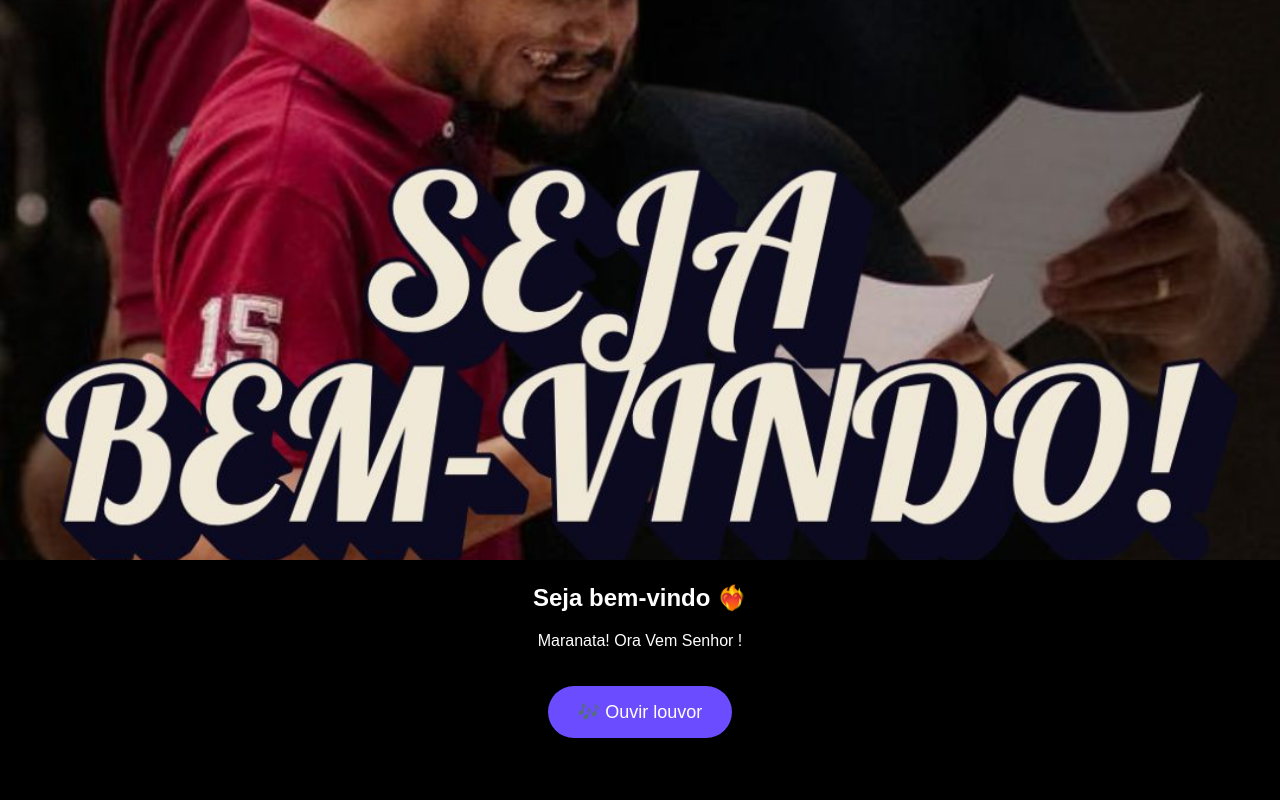
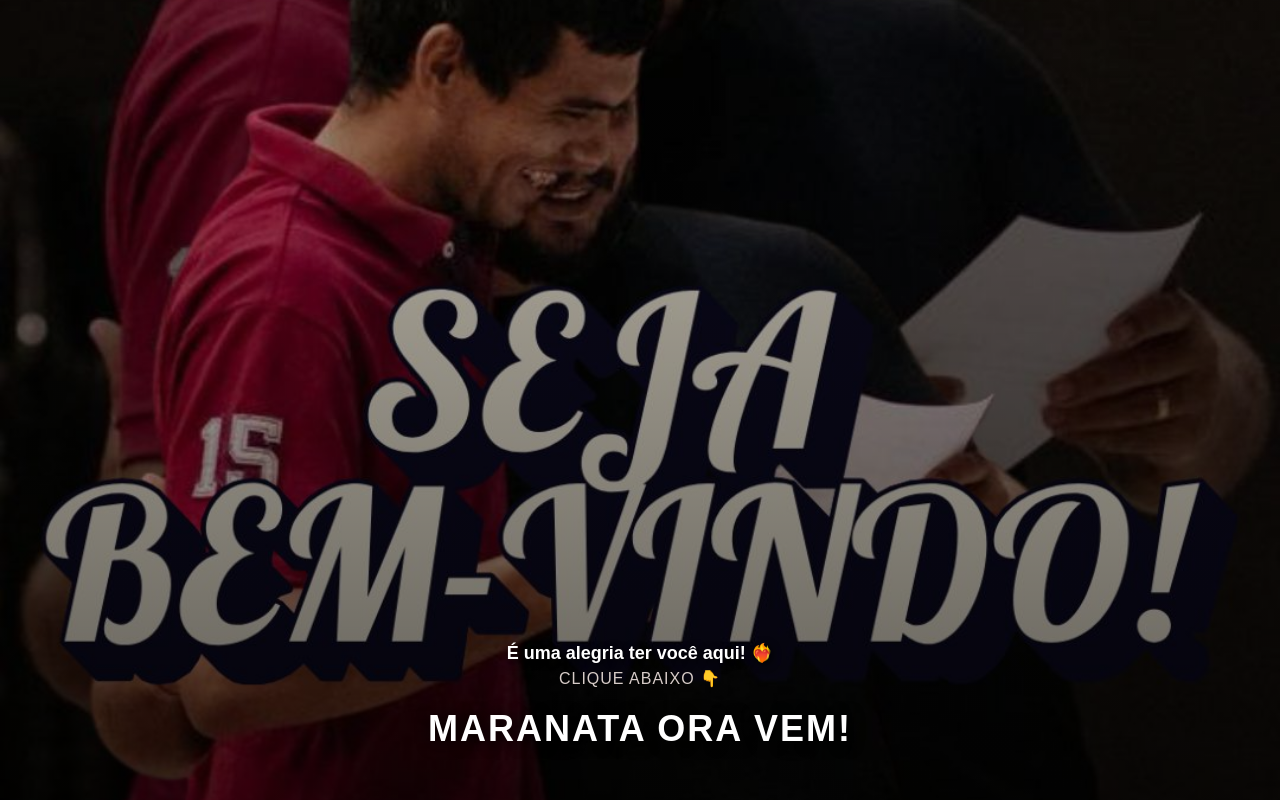
Before and after one commit to lemosx00/site, a plain HTML site: page index.html/index.html in a window 1280 px wide. Drawn offline with Linux system fonts and the light colour scheme.

Commit message:
Update index.html

```diff
--- a/index.html/index.html
+++ b/index.html/index.html
@@ -2,46 +2,98 @@
 <html lang="pt-BR">
 <head>
     <meta charset="UTF-8">
+    <meta name="viewport" content="width=device-width, initial-scale=1.0">
     <title>Família Maranata</title>
     <style>
-        body {
+        body, html {
             margin: 0;
-            background: #000;
+            padding: 0;
+            height: 100%;
+            width: 100%;
+            font-family: Arial, sans-serif;
+            overflow: hidden;
+        }
+
+        /* Container com a imagem em tela cheia */
+        .background-container {
+            background-image: linear-gradient(rgba(0, 0, 0, 0.2), rgba(0, 0, 0, 0.6)), url('MARANATA.jpg');
+            background-size: cover;
+            background-position: center;
+            height: 100vh;
+            display: flex;
+            justify-content: center;
+            align-items: flex-end;
+        }
+
+        .content-group {
+            display: flex;
+            flex-direction: column;
+            align-items: center;
+            margin-bottom: 40px; /* Espaço do rodapé */
+            width: 100%;
+        }
+
+        .welcome-text {
             color: white;
-            font-family: Arial, sans-serif;
+            font-size: 18px;
+            font-weight: bold;
+            margin-bottom: 5px;
+            text-shadow: 2px 2px 8px rgba(0, 0, 0, 0.9);
             text-align: center;
         }
 
-        img {
-            width: 100%;
-            max-height: 70vh;
-            object-fit: cover;
+        /* Indicador: Clique abaixo + Seta */
+        .click-indicator {
+            color: #D7CCC8; /* Tom marrom bem clarinho para destaque sutil */
+            font-size: 16px;
+            margin-bottom: 10px;
+            text-transform: uppercase;
+            letter-spacing: 1px;
+            animation: bounce 2s infinite; /* Efeito de pular suave */
         }
 
-        button {
-            margin-top: 20px;
-            padding: 15px 30px;
-            font-size: 18px;
-            background: #6c4cff;
+        /* Texto principal clicável */
+        .btn-maranata {
+            background: none;
+            border: none;
             color: white;
-            border: none;
-            border-radius: 30px;
+            font-size: 36px;
+            font-weight: 900;
+            letter-spacing: 2px;
             cursor: pointer;
+            text-shadow: 2px 2px 15px rgba(0, 0, 0, 1);
+            transition: transform 0.3s ease;
+            text-transform: uppercase;
+            padding: 10px;
         }
 
-        button:hover {
-            background: #8368ff;
+        .btn-maranata:hover {
+            transform: scale(1.1);
+        }
+
+        /* Animação para a seta "pular" e chamar atenção */
+        @keyframes bounce {
+            0%, 20%, 50%, 80%, 100% {transform: translateY(0);}
+            40% {transform: translateY(-5px);}
+            60% {transform: translateY(-3px);}
         }
     </style>
 </head>
 <body>
 
-<img src="MARANATA.jpg" alt="Bem-vindo à Família Maranata">
+<div class="background-container">
+    <div class="content-group">
+        <p class="welcome-text">É uma alegria ter você aqui! ❤️‍🔥</p>
 
-<h2>Seja bem-vindo ❤️‍🔥</h2>
-<p>Maranata! Ora Vem Senhor !</p>
+        <div class="click-indicator">
+            Clique abaixo 👇
+        </div>
 
-<button onclick="playMusic()">🎶 Ouvir louvor</button>
+        <button class="btn-maranata" onclick="playMusic()">
+            MARANATA ORA VEM!
+        </button>
+    </div>
+</div>
 
 <audio id="louvor">
     <source src="glorious-day.mp3.mp3" type="audio/mpeg">
@@ -49,7 +101,8 @@
 
 <script>
     function playMusic() {
-        document.getElementById("louvor").play();
+        const audio = document.getElementById("louvor");
+        audio.play();
     }
 </script>
 
```
